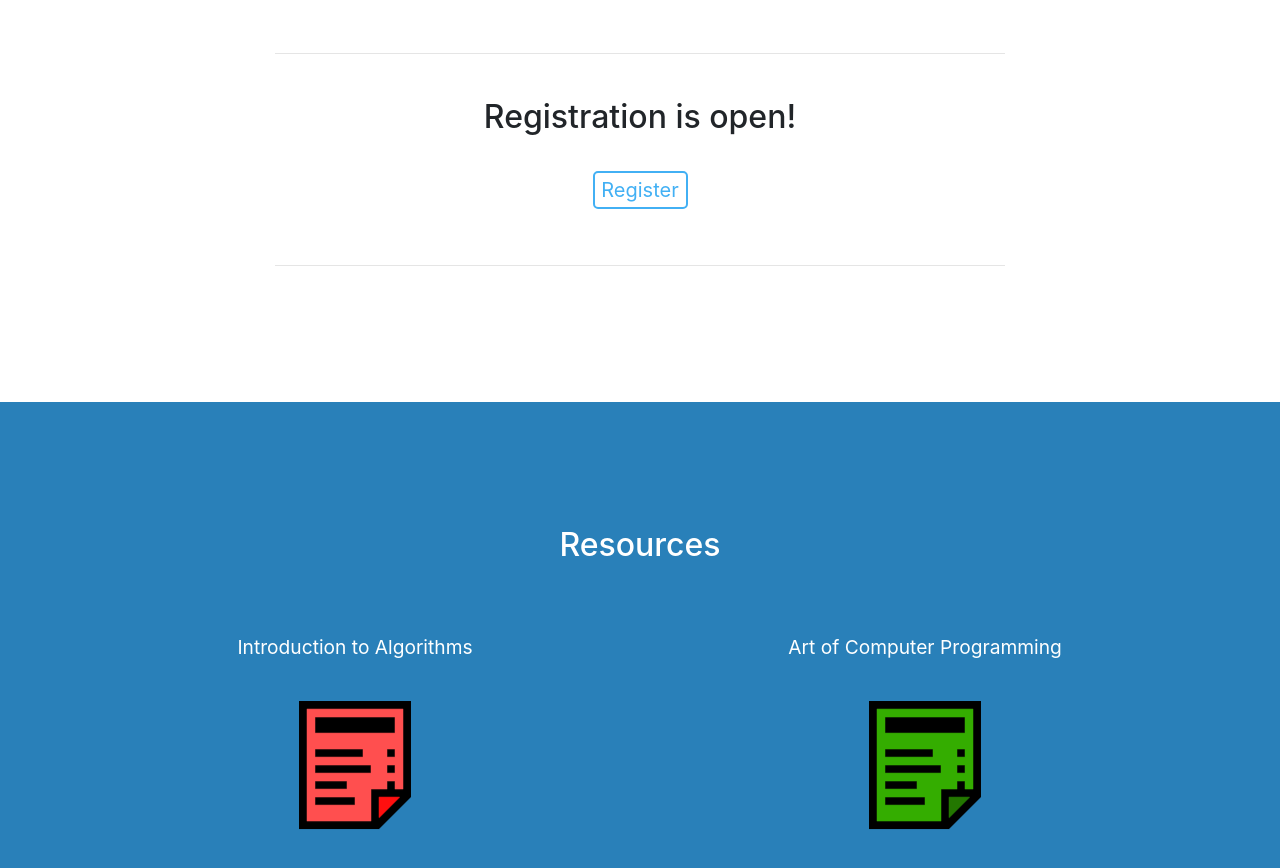
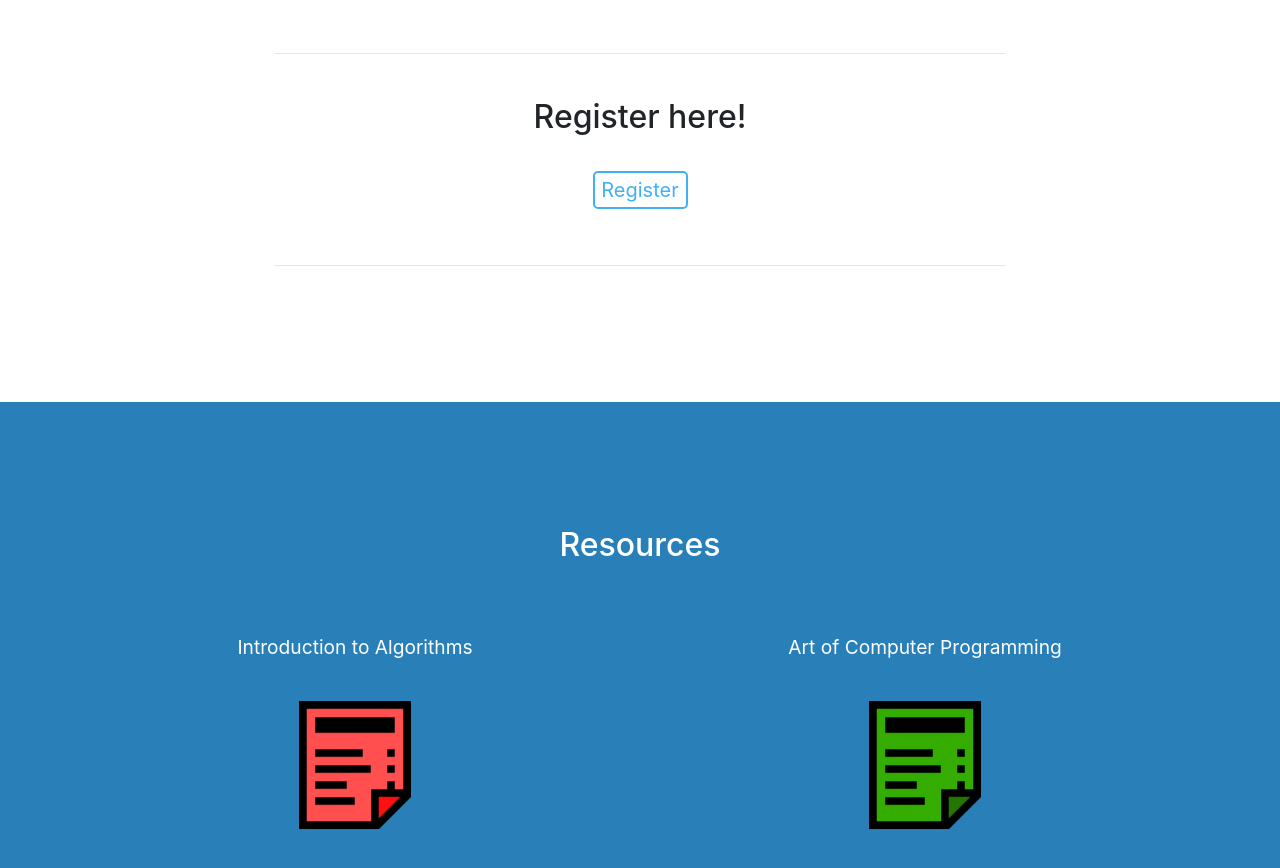
Before and after one commit to redside100/eomcs.club, a website with bundled scripts: page index.html in a window 1280 px wide. Shown: the part 898-1766 px from the top of the page. Built offline with nearby package versions, Linux system fonts and the light colour scheme.

Commit message:
Change register message

```diff
--- a/index.html
+++ b/index.html
@@ -70,7 +70,7 @@
 			<p class="lead" style="text-align: center"><i>The official home of EoM Computer Science.</i></p>
             <p class="lead" style="text-align: center">If you're new, <b>no worries</b>! We'll be teaching the basics of computer science at our weekly club meetings (<b>Thursday</b>), as well as prepare for upcoming competitions.<br><br>For seasoned veterans or beginners that want to try their hand, feel free to refine your skills by <a href="#upcomingevents" class="js-scroll-trigger">joining one of our upcoming events</a>. All our events include online grading, so you can receive feedback and results on your code submissions in real-time.<br><br> If you're in need for some resources, have a look below.</p>
 			<br><hr><br>
-			<h2>Registration is open!</h2><br>
+			<h2>Register here!</h2><br>
 			 <p class="lead" style="text-align: center"><a href="https://docs.google.com/forms/d/e/1FAIpQLSdQJzjUSBisYQRXzwaz3Ckrm7vbhGPB92FTSCyhiY24-MlFRQ/viewform"><button style="width: 95px">Register</button></a></p>
 			 <br><hr>
           </div>
```
